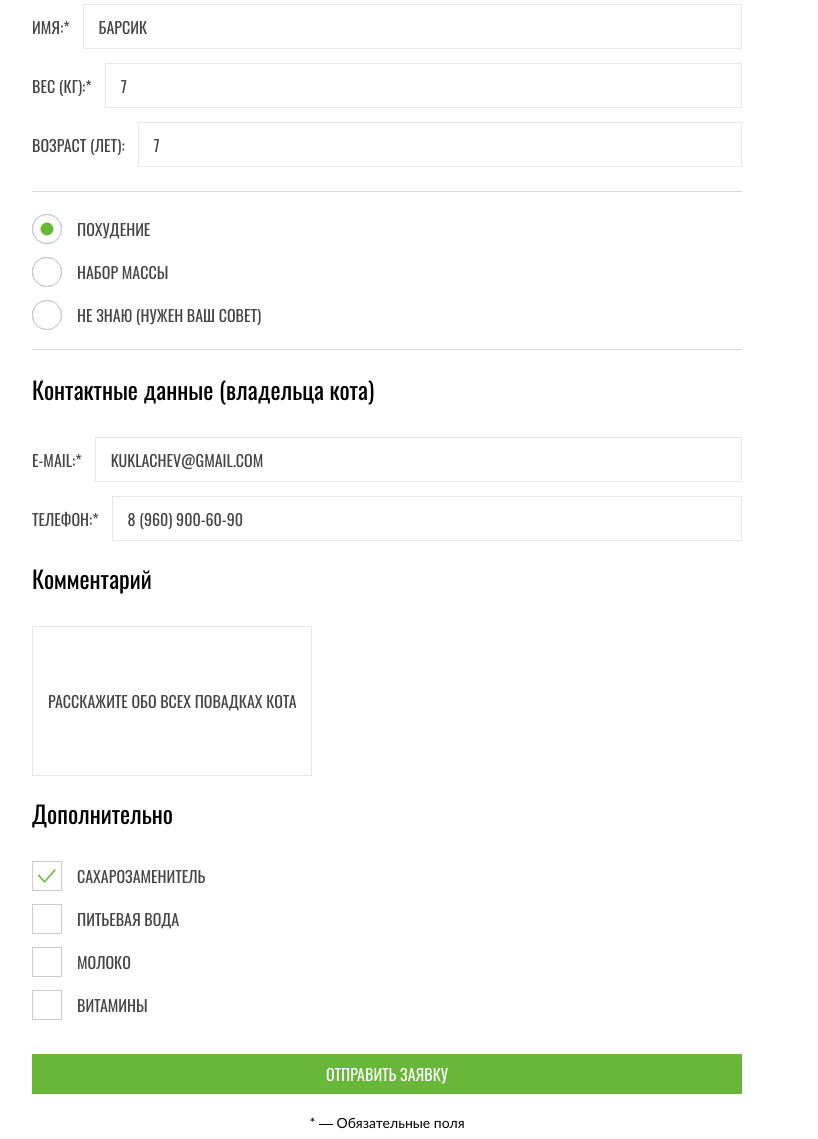
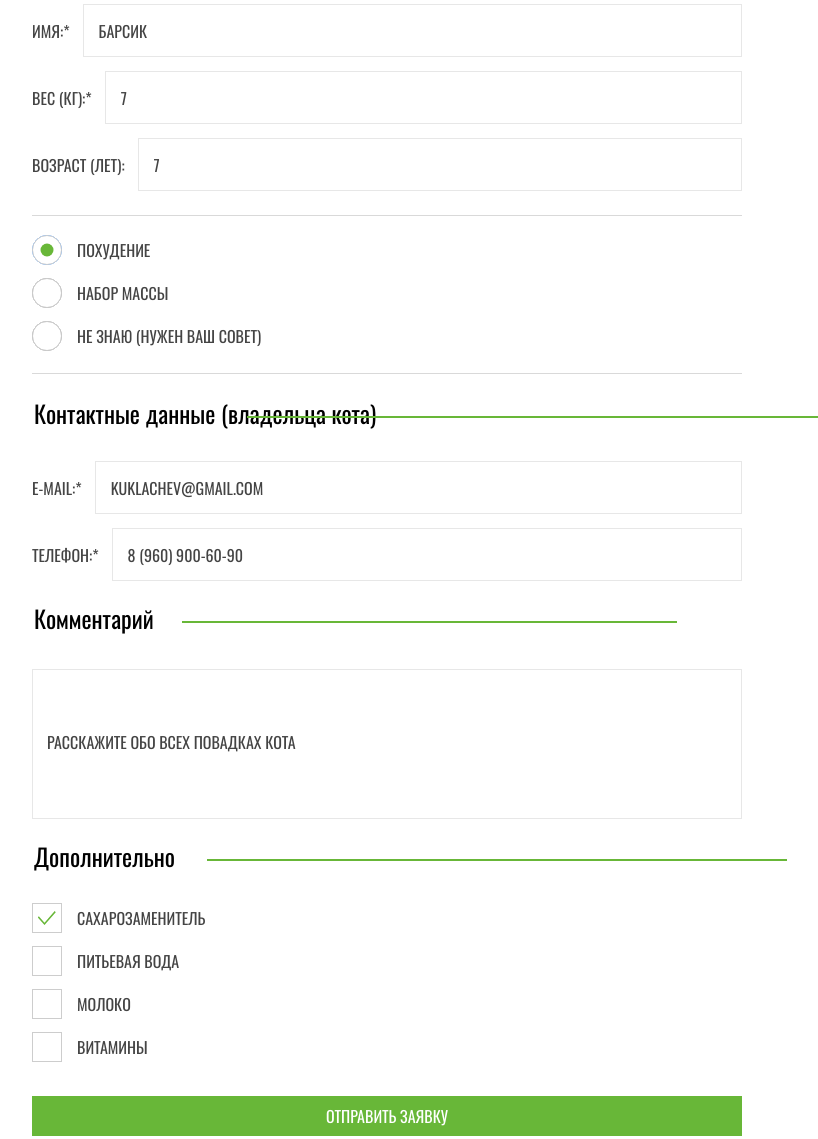
Before and after one commit to htmlacademy-adaptive/1258921-cat-energy-29, a website: page source/form.html in a window 1280 px wide. Shown: the part 264-1403 px from the top of the page, without its empty margins (253-1071 px from the left). Drawn offline with nearby package versions, Linux system fonts and the light colour scheme; files that its build step writes are made by us from their sources; files whose address does not match are found by name.

Commit message:
Fixes form page

```diff
--- a/source/form.html
+++ b/source/form.html
@@ -43,100 +43,116 @@
         <h2 class="selection__title title">Подбор программы</h2>
         <p class="selection__text">Заполните анкету, и мы подберем программу питания для вашего кота</p>
         <form class="selection__form" action="https://echo.htmlacademy.ru/" method="post">
-          <fieldset class="selection__field selection-field">
+          <fieldset class="selection__field primary-fieldset">
             <legend class="visually-hidden">Личные данные кота</legend>
-            <ul class="selection-field__list">
-              <li class="selection-field__item">
-                <label class="selection-field__label selection-label" for="cat-name">ИМЯ:*</label>
-                <input class="selection-label__input" id="cat-name" name="cat-name" type="text" placeholder="Барсик">
+            <ul class="primary-fieldset__list">
+              <li class="primary-fieldset__item">
+                <label class="primary-fieldset__label" for="cat-name">
+                  <span>ИМЯ:*</span>
+                  <input class="primary-fieldset__input" id="cat-name" name="cat-name" type="text" placeholder="Барсик">
+                </label>
               </li>
-              <li class="selection-field__item">
-                <label class="selection-field__label selection-label" for="cat-weight">Вес (кг):*</label>
-                <input class="selection-label__input" id="cat-weight" name="cat-weight" type="text" placeholder="7">
+              <li class="primary-fieldset__item">
+                <label class="primary-fieldset__label" for="cat-weight">
+                  <span>Вес (кг):*</span>
+                  <input class="primary-fieldset__input" id="cat-weight" name="cat-weight" type="text" placeholder="7">
+                </label>
               </li>
-              <li class="selection-field__item">
-                <label class="selection-field__label selection-label" for="cat-age">Возраст (лет): </label>
-                <input class="selection-label__input" id="cat-age" name="cat-age" type="text" placeholder="7">
+              <li class="primary-fieldset__item">
+                <label class="primary-fieldset__label" for="cat-age">
+                  <span>Возраст (лет):</span>
+                  <input class="primary-fieldset__input" id="cat-age" name="cat-age" type="text" placeholder="7">
+                </label>
               </li>
             </ul>
           </fieldset>
-          <fieldset class="selection__field selection-field">
+          <fieldset class="selection__field radio-fieldset">
             <legend class="visually-hidden">Выбор программы</legend>
-            <ul class="selection-field__list">
-              <li class="selection-field__item">
-                <input class="selection-label__input radio-input radio-input--checked" id="program-slim"
-                  name="type-of-program" value="weight-loss" type="radio" checked>
-                <span class="selection-field__control-mark"></span>
-                <label class="selection-field__label selection-label" for="program-slim">похудение</label>
+            <ul class="radio-fieldset__list">
+              <li class="radio-fieldset__item">
+                <label class="radio-fieldset__label" for="program-slim">
+                  <input class="radio-fieldset__input" id="program-slim" name="type-of-program" value="weight-loss"
+                    type="radio" checked>
+                  <span class="radio-fieldset__control-mark"></span>
+                  <span>похудение</span>
+                </label>
               </li>
-              <li class="selection-field__item">
-                <input class="selection-label__input radio-input" id="program-pro" name="type-of-program"
+              <li class="radio-fieldset__item">
+                <label class="radio-fieldset__label" for="program-pro">
+                  <input class="radio-fieldset__input radio-input" id="program-pro" name="type-of-program"
                     value="weight-gain" type="radio">
-                <span class="selection-field__control-mark"></span>
-                <label class="selection-field__label selection-label" for="program-pro">Набор массы</label>
+                  <span class="radio-fieldset__control-mark"></span>
+                  <span>Набор массы</span>
+                </label>
               </li>
-              <li class="selection-field__item">
-                <input class="selection-label__input radio-input" id="program-nothing" name="type-of-program"
+              <li class="radio-fieldset__item">
+                <label class="radio-fieldset__label" for="program-nothing">
+                  <input class="radio-fieldset__input radio-input" id="program-nothing" name="type-of-program"
                     value="don't-know" type="radio">
-                <span class="selection-field__control-mark"></span>
-                <label class="selection-field__label selection-label" for="program-nothing">Не знаю (Нужен ваш
-                  совет)</label>
+                  <span class="radio-fieldset__control-mark"></span>
+                  <span>Не знаю (Нужен ваш
+                    совет)</span>
+                </label>
               </li>
             </ul>
           </fieldset>
-          <fieldset class="selection__field selection-field">
-            <legend class="selection-field__title title">Контактные данные (владельца кота)</legend>
-            <ul class="selection-field__list">
-              <li class="selection-field__item">
-                <label class="selection-field__label selection-label" for="email">E-mail:*</label>
-                <input class="selection-label__input" id="email" name="email" type="text"
+          <fieldset class="selection__field primary-fieldset">
+            <legend class="primary-fieldset__title title">Контактные данные (владельца кота)</legend>
+            <ul class="primary-fieldset__list">
+              <li class="primary-fieldset__item">
+                <label class="primary-fieldset__label" for="email"><span>E-mail:*</span>
+                  <input class="primary-fieldset__input" id="email" name="email" type="text"
                     placeholder="kuklachev@gmail.com">
+                </label>
               </li>
-              <li class="selection-field__item">
-                <label class="selection-field__label selection-label" for="phone">Телефон:*</label>
-                <input class="selection-label__input" id="phone" name="phone" type="text"
+              <li class="primary-fieldset__item">
+                <label class="primary-fieldset__label" for="phone"><span>Телефон:*</span>
+                  <input class="primary-fieldset__input" id="phone" name="phone" type="text"
                     placeholder="8 (960) 900-60-90">
+                </label>
               </li>
             </ul>
           </fieldset>
-          <fieldset class="selection__field selection-field">
-            <legend class="selection-field__title title">Комментарий</legend>
-            <ul class="selection-field__list">
-              <li class="selection-field__item">
-                <label class="selection-field__label selection-label" for="comment">
-                  <span class="visually-hidden">Комментарий</span>
+          <fieldset class="selection__field comment-fieldset">
+            <legend class="comment-fieldset__title title">Комментарий</legend>
+            <label class="comment-fieldset__label" for="comment">
+              <input class="comment-fieldset__input" id="comment" name="comment" type="textarea"
+                placeholder="Расскажите обо всех повадках кота">
             </label>
-                <input class="selection-label__input" id="comment" name="comment" type="textarea"
-                  placeholder="Расскажите обо всех повадках кота">
+          </fieldset>
+          <fieldset class="selection__field checkbox-fieldset">
+            <legend class="checkbox-fieldset__title title">Дополнительно</legend>
+            <ul class="checkbox-fieldset__list">
+              <li class="checkbox-fieldset__item">
+                <label class="checkbox-fieldset__label" for="sweetener">
+                  <input class="checkbox-fieldset__input" id="sweetener" name="additionally" value="sweetener"
+                    type="checkbox" checked>
+                  <span class="checkbox-fieldset__control-mark"></span>
+                  <span>сахарозаменитель</span>
+                </label>
               </li>
-            </ul>
-          </fieldset>
-          <fieldset class="selection__field selection-field">
-            <legend class="selection-field__title title">Дополнительно</legend>
-            <ul class="selection-field__list">
-              <li class="selection-field__item">
-                <input class="selection-label__input checkbox checkbox--checked" id="sweetener" name="additionally"
-                  value="sweetener" type="checkbox" checked>
-                <span class="selection-field__control-mark"></span>
-                <label class="selection-field__label selection-label" for="sweetener">сахарозаменитель</label>
+              <li class="checkbox-fieldset__item">
+                <label class="checkbox-fieldset__label" for="drinking-water">
+                  <input class="checkbox-fieldset__input" id="drinking-water" name="additionally" value="drinking-water"
+                    type="checkbox">
+                  <span class="checkbox-fieldset__control-mark"></span>
+                  <span>питьевая вода</span>
+                </label>
               </li>
-              <li class="selection-field__item">
-                <input class="selection-label__input checkbox" id="drinking-water" name="additionally"
-                  value="drinking-water" type="checkbox">
-                <span class="selection-field__control-mark"></span>
-                <label class="selection-field__label selection-label" for="drinking-water">питьевая вода</label>
+              <li class="checkbox-fieldset__item">
+                <label class="checkbox-fieldset__label" for="milk">
+                  <input class="checkbox-fieldset__input" id="milk" name="additionally" value="milk" type="checkbox">
+                  <span class="checkbox-fieldset__control-mark"></span>
+                  <span>молоко</span>
+                </label>
               </li>
-              <li class="selection-field__item">
-                <input class="selection-label__input checkbox" id="milk" name="additionally" value="milk"
+              <li class="checkbox-fieldset__item">
+                <label class="checkbox-fieldset__label" for="vitamins">
+                  <input class="checkbox-fieldset__input" id="vitamins" name="additionally" value="vitamins"
                     type="checkbox">
-                <span class="selection-field__control-mark"></span>
-                <label class="selection-field__label selection-label" for="milk">молоко</label>
-              </li>
-              <li class="selection-field__item">
-                <input class="selection-label__input checkbox" id="vitamins" name="additionally" value="vitamins"
-                  type="checkbox">
-                <span class="selection-field__control-mark"></span>
-                <label class="selection-field__label selection-label" for="vitamins">витамины</label>
+                  <span class="checkbox-fieldset__control-mark"></span>
+                  <span>витамины</span>
+                </label>
               </li>
             </ul>
           </fieldset>
@@ -151,12 +167,9 @@
         <p class="contacts__title">приглашаем к сотрудничеству дилеров!</p>
         <address class="contacts__address">ул. Большая<br> Конюшенная, д. 19/8<br> Санкт-Петербург</address>
       </div>
-        <iframe
-        class="contacts__map"
+      <iframe class="contacts__map"
         src="https://www.google.com/maps/embed?pb=!1m18!1m12!1m3!1d1998.6037999040354!2d30.322010416394033!3d59.938716271971415!2m3!1f0!2f0!3f0!3m2!1i1024!2i768!4f13.1!3m3!1m2!1s0x4696310fca5ba729%3A0xea9c53d4493c879f!2sBolshaya+Konyushennaya+ul.%2C+19%2C+Sankt-Peterburg%2C+Russia%2C+191186!5e0!3m2!1sen!2s!4v1441888483426"
-        width="768"
-        height="400"
-        allowfullscreen
+        width="768" height="400" allowfullscreen
         title="Офис компании по адресу Большая Конюшенная ул., 19/8, Санкт-Петербург, 191186"></iframe>
     </section>
 
@@ -210,4 +223,5 @@
     </div>
   </footer>
 </body>
+
 </html>
--- /dev/null
+++ b/source/sass/blocks/checkbox-fieldset.scss
@@ -0,0 +1,87 @@
+@use "common/variables.scss";
+
+.checkbox-fieldset {
+  margin: 0;
+  padding: 0;
+  border: none;
+  padding-bottom: 34px;
+  // padding: 19px 0 22px;
+}
+
+.checkbox-fieldset__title {
+  position: relative;
+  margin-bottom: 34px;
+  line-height: 26px;
+
+  &::after {
+    content: "";
+    position: absolute;
+    top: 61%;
+    left: 175px;
+    right: 0;
+    height: 2px;
+    width: 400%;
+    background-color: #68b738;
+  }
+}
+
+.checkbox-fieldset__list {
+  margin: 0;
+  padding: 0;
+  list-style-type: none;
+}
+
+.checkbox-fieldset__item {
+  &:not(:last-child) {
+    margin-bottom: 13px;
+  }
+}
+
+.checkbox-fieldset__label {
+  font-family: "Oswald", sans-serif;
+  font-size: 16px;
+  font-weight: 400;
+  line-height: 18px;
+  color: #444444;
+  text-transform: uppercase;
+  display: flex;
+  align-items: center;
+  position: relative;
+  // gap: 15px;
+}
+
+.checkbox-fieldset__input {
+  margin: 0;
+  width: 30px;
+  height: 30px;
+
+  &:not(:last-child) {
+    margin-right: 15px;
+  }
+}
+
+.checkbox-fieldset__control-mark {
+  position: absolute;
+  display: block;
+  top: 0;
+  left: 0;
+  width: 30px;
+  height: 30px;
+  border: 1px solid #cdcdcd;
+  cursor: pointer;
+  background-color: #ffffff;
+}
+
+.checkbox-fieldset__input:checked + .checkbox-fieldset__control-mark {
+  &::before {
+    content: "";
+    position: absolute;
+    display: block;
+    width: 19px;
+    height: 16px;
+    top: 50%;
+    left: 50%;
+    transform: translate(-50%, -50%);
+    background: url("../../img/check-mark.svg") no-repeat center;
+  }
+}
--- a/source/sass/blocks/checkbox.scss
+++ /dev/null
@@ -1,3 +0,0 @@
-.checkbox {
-  background-color: #ffffff;
-}
--- /dev/null
+++ b/source/sass/blocks/comment-fieldset.scss
@@ -0,0 +1,35 @@
+@use "common/variables.scss";
+
+.comment-fieldset__title {
+  position: relative;
+  line-height: 26px;
+  margin-bottom: 38px;
+
+  &::after {
+    content: "";
+    position: absolute;
+    top: 61%;
+    left: 150px;
+    right: 0;
+    height: 2px;
+    width: 400%;
+    background-color: #68b738;
+  }
+}
+
+.comment-fieldset__input {
+  width: 100%;
+  height: 150px;
+  padding: 14px;
+  border: 1px solid #e7e7e7;
+
+  &::placeholder {
+    font-family: "Oswald", sans-serif;
+    font-weight: 400;
+    font-size: 16px;
+    line-height: 18px;
+    color: #444444;
+    text-transform: uppercase;
+    vertical-align: top;
+  }
+}
--- a/source/sass/blocks/main-container.scss
+++ b/source/sass/blocks/main-container.scss
@@ -3,6 +3,6 @@
     font-family: "Oswald", sans-serif;
     font-size: 16px;
     line-height: 18px;
-    // color: #000000;
+    overflow-x: hidden;
   }
 }
--- /dev/null
+++ b/source/sass/blocks/primary-fieldset.scss
@@ -0,0 +1,71 @@
+@use "common/variables.scss";
+
+.primary-fieldset {
+  margin: 0;
+  padding: 0;
+  border: none;
+  padding-bottom: 24px;
+}
+
+.primary-fieldset__title {
+  position: relative;
+  margin-bottom: 35px;
+  line-height: 26px;
+
+  &::after {
+    content: "";
+    position: absolute;
+    top: 61%;
+    left: 215px;
+    right: 0;
+    height: 2px;
+    width: 400%;
+    background-color: #68b738;
+  }
+}
+
+.primary-fieldset__list {
+  list-style-type: none;
+  margin: 0;
+  padding: 0;
+}
+
+.primary-fieldset__item {
+  &:not(:last-of-type) {
+    margin-bottom: 14px;
+  }
+}
+
+.primary-fieldset__label {
+  text-transform: uppercase;
+  display: flex;
+  align-items: center;
+  gap: 13px;
+}
+
+.primary-fieldset__label + span {
+  flex-shrink: 0;
+  width: 100%;
+}
+
+.primary-fieldset__input {
+  font-family: "Oswald", sans-serif;
+  font-size: 16px;
+  font-weight: 400;
+  line-height: 18px;
+  color: #444444;
+  height: 100%;
+  border: 1px solid #e7e7e7;
+  padding: 14px 15px 13px;
+  text-transform: uppercase;
+  flex-grow: 1;
+
+  &::placeholder {
+    font-family: "Oswald", sans-serif;
+    font-weight: 400;
+    font-size: 16px;
+    line-height: 18px;
+    color: #444444;
+    text-transform: uppercase;
+  }
+}
--- /dev/null
+++ b/source/sass/blocks/radio-fieldset.scss
@@ -0,0 +1,65 @@
+@use "common/variables.scss";
+
+.radio-fieldset {
+  margin: 0;
+  border: none;
+  border-top: 1px solid #d9d9d9;
+  border-bottom: 1px solid #d9d9d9;
+  padding: 19px 0 22px;
+}
+
+.radio-fieldset__list {
+  list-style-type: none;
+  margin: 0;
+  padding: 0;
+}
+
+.radio-fieldset__item {
+  &:not(:last-of-type) {
+    margin-bottom: 13px;
+  }
+}
+
+.radio-fieldset__label {
+  position: relative;
+  text-transform: uppercase;
+  display: flex;
+  align-items: center;
+  gap: 15px;
+}
+
+.radio-fieldset__input {
+  width: 30px;
+  height: 30px;
+  margin: 0;
+}
+
+.radio-fieldset__control-mark {
+  position: absolute;
+  display: block;
+  top: 0;
+  left: 0;
+  width: 30px;
+  height: 30px;
+  border: 1px solid #cdcdcd;
+  border-radius: 50%;
+  background-color: #ffffff;
+  cursor: pointer;
+  z-index: 1;
+}
+
+.radio-fieldset__input:checked + .radio-fieldset__control-mark {
+  &::before {
+    content: "";
+    position: absolute;
+    display: block;
+    width: 13px;
+    height: 13px;
+    background-color: #68b738;
+    border-radius: 50%;
+    top: 50%;
+    left: 50%;
+    transform: translate(-50%, -50%);
+    z-index: 2;
+  }
+}
--- a/source/sass/blocks/radio-input.scss
+++ /dev/null
@@ -1,15 +0,0 @@
-.radio-input {
-  background-color: #ffffff;
-  margin: 0;
-  position: relative;
-  // border: 1px solid #68b738;
-  // &::before {
-  //   border: 1px solid #cdcdcd;
-  // }
-
-  &--checked::before {
-    content: "";
-    background-color: #68b738;
-    position: absolute;
-  }
-}
--- a/source/sass/blocks/selection-field.scss
+++ /dev/null
@@ -1,68 +0,0 @@
-.selection-field {
-  background-color: #ffffff;
-}
-
-.selection-field__list {
-  list-style-type: none;
-  margin: 0;
-  padding: 0;
-}
-
-.selection-field__item {
-  position: relative;
-}
-
-.radio-input + .selection-field__control-mark {
-  position: absolute;
-  display: block;
-  top: 0;
-  left: 0;
-  width: 30px;
-  height: 30px;
-  border: 1px solid #cdcdcd;
-  border-radius: 50%;
-  background-color: #ffffff;
-  cursor: pointer;
-}
-
-.radio-input[type="radio"]:checked + .selection-field__control-mark {
-  &::before {
-    content: "";
-    position: absolute;
-    display: block;
-    width: 13px;
-    height: 13px;
-    background-color: #68b738;
-    border-radius: 50%;
-    top: 50%;
-    left: 50%;
-    transform: translate(-50%, -50%);
-  }
-}
-
-.checkbox + .selection-field__control-mark {
-  position: absolute;
-  display: block;
-  top: 0;
-  left: 0;
-  width: 30px;
-  height: 30px;
-  border: 1px solid #cdcdcd;
-  cursor: pointer;
-  background-color: #ffffff;
-}
-
-.checkbox[type="checkbox"]:checked + .selection-field__control-mark {
-  &::before {
-    content: "";
-    position: absolute;
-    display: block;
-    width: 19px;
-    height: 16px;
-    // background-color: #68B738;
-    top: 50%;
-    left: 50%;
-    transform: translate(-50%, -50%);
-    background: url("../../img/check-mark.svg") no-repeat center;
-  }
-}
--- a/source/sass/blocks/selection.scss
+++ b/source/sass/blocks/selection.scss
@@ -22,26 +22,10 @@
   font-size: 16px;
 }
 
-// .selection__text {
-
-//   @media (min-width: variables.$tablet-width) {
-//   }
-// }
-
 .selection__field {
   margin: 0;
   padding: 0;
   border: none;
-
-  &:nth-child(1) {
-    border-bottom: 1px solid #d9d9d9;
-    padding-bottom: 24px;
-  }
-
-  &:nth-child(2) {
-    padding: 22px 0 19px 0;
-    border-bottom: 1px solid #d9d9d9;
-  }
 
   &:nth-child(3) {
     margin-top: 26px;
@@ -52,14 +36,12 @@
     padding-bottom: 24px;
   }
 
-  &:nth-child(1) .selection-field__list,
   &:nth-child(3) .selection-field__list {
     margin: 0;
     padding: 0;
     list-style-type: none;
   }
 
-  &:nth-child(1) .selection-field__item,
   &:nth-child(3) .selection-field__item {
     display: flex;
     justify-content: space-between;
@@ -71,13 +53,11 @@
     }
   }
 
-  &:nth-child(1) .selection-field__label,
   &:nth-child(3) .selection-field__label {
     margin-right: 13px;
     flex-shrink: 0;
   }
 
-  &:nth-child(1) .selection-label__input,
   &:nth-child(3) .selection-label__input {
     font-family: "Oswald", sans-serif;
     font-size: 16px;
@@ -88,41 +68,6 @@
     border: 1px solid #e7e7e7;
     padding: 14px 15px 13px;
   }
-}
-
-// !!!
-
-// .selection__field:nth-child(2) .selection-field__list {
-//   margin: 0;
-//   padding: 0;
-//   list-style-type: none;
-// }
-
-.selection__field:nth-child(2) .selection-field__item {
-  display: flex;
-  align-items: center;
-  gap: 15px;
-
-  &:not(:last-of-type) {
-    margin-bottom: 13px;
-  }
-}
-
-// .selection__field:nth-child(2) .selection-field__label {
-//   margin-right: 13px;
-//   flex-shrink: 0;
-// }
-
-.selection__field:nth-child(2) .selection-label__input {
-  // font-family: "Oswald", sans-serif;
-  // font-size: 16px;
-  // font-weight: 400;
-  // line-height: 18px;
-  width: 30px;
-  height: 30px;
-  // flex-grow: 1;
-  // border: 1px solid #e7e7e7;
-  // padding: 14px 15px 13px;
 }
 
 .selection-field__title {
@@ -136,14 +81,7 @@
   height: 150px;
   border: 1px solid #e7e7e7;
   padding: 14px 15px;
-  // display: flex;
-
-  // &::placeholder {
-  //   align-items: flex-start;
-  // }
 }
-
-// 5
 
 .selection__field:nth-child(5) .selection-field__list {
   margin-bottom: 34px;
@@ -159,16 +97,7 @@
   }
 }
 
-// .selection__field:nth-child(5) .selection-field__label {
-//   margin-right: 13px;
-//   flex-shrink: 0;
-// }
-
 .selection__field:nth-child(5) .selection-label__input {
-  // font-family: "Oswald", sans-serif;
-  // font-size: 16px;
-  // font-weight: 400;
-  // line-height: 18px;
   width: 30px;
   height: 30px;
   margin: 0;
```
Also changed, not shown: source/catalog.html (+1 -1 lines), source/sass/blocks/additional.scss (+6 -3 lines), source/sass/style.scss (+4 -4 lines). Lines whose indentation alone changed are shown as unchanged.
